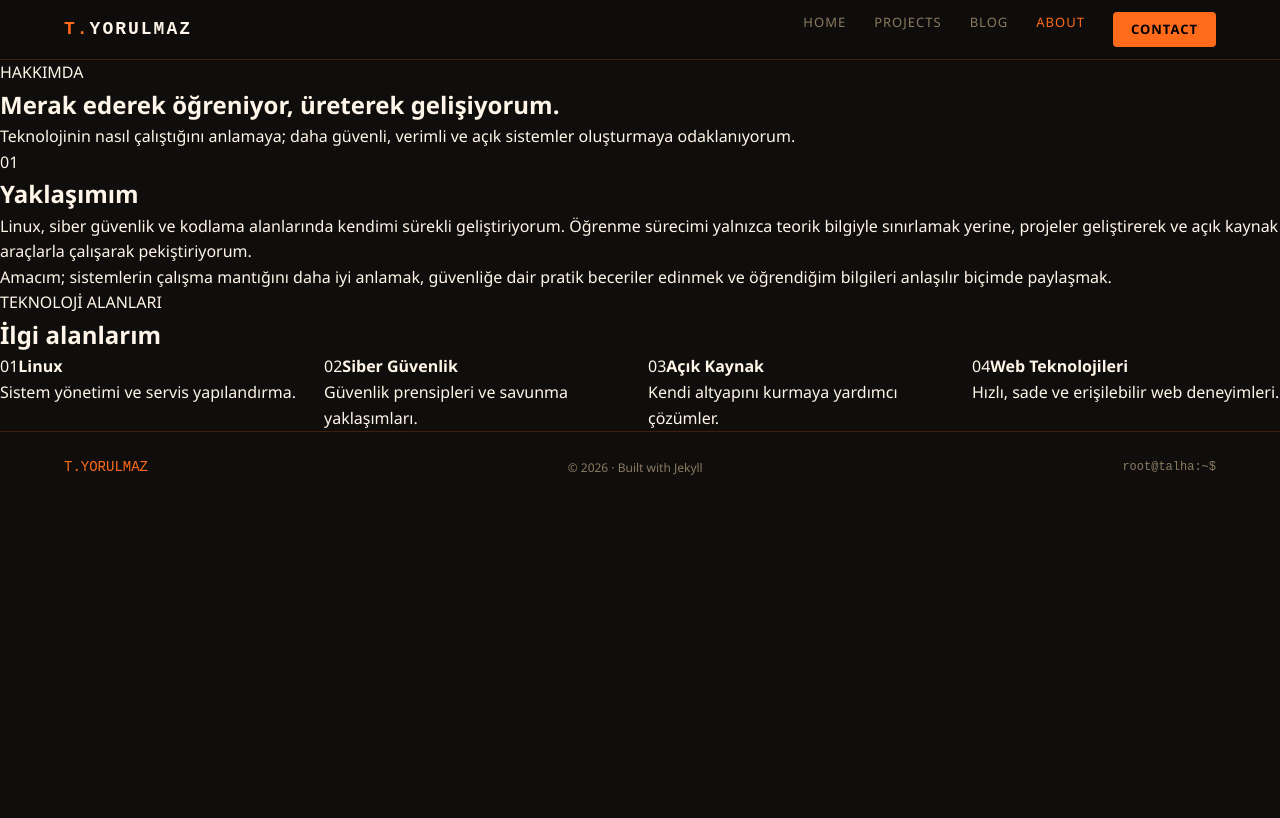
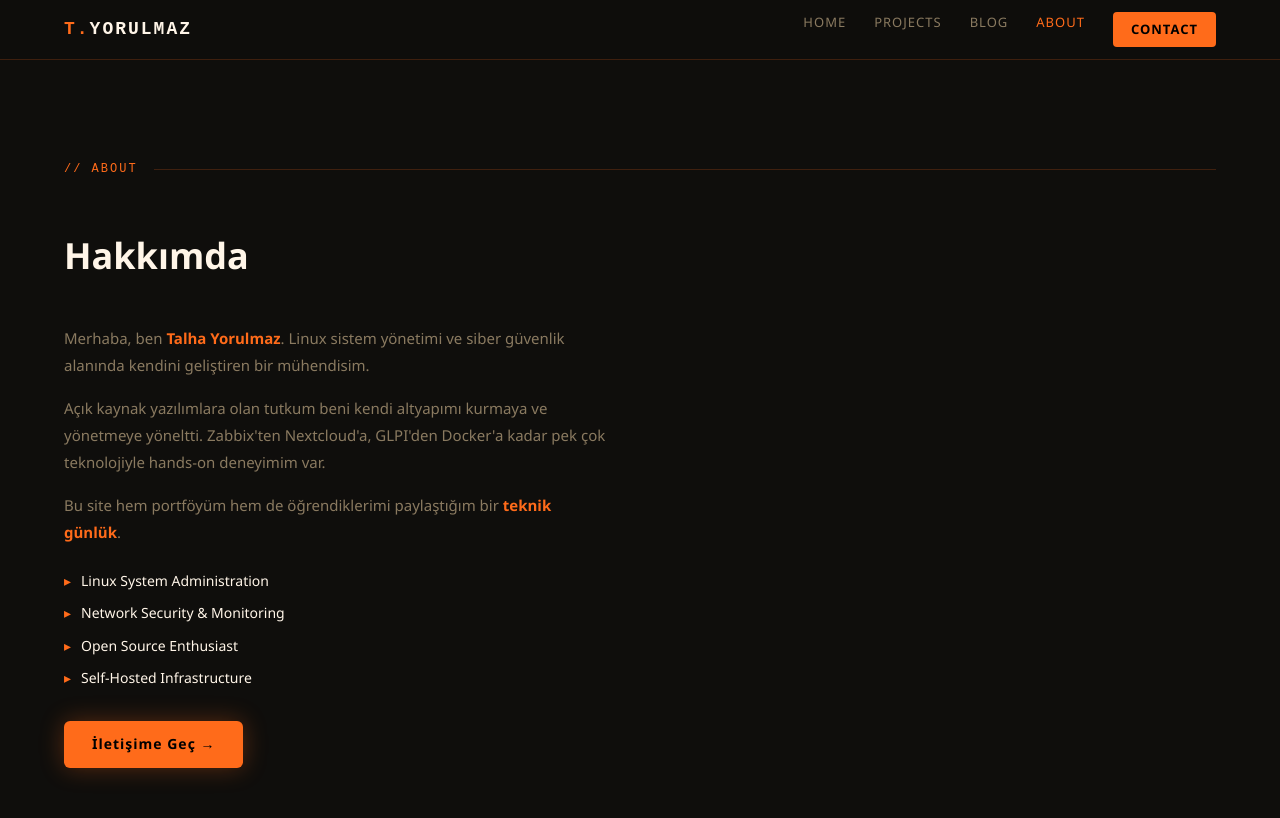
Before and after one commit to talhayrlmz/talhayorulmaz.github.io, a Jekyll site: the page built from about.html, in a window 1280 px wide and 900 px high. Shown: the top 818 px of the window. Built offline with Jekyll 4.4.1, drawn with Linux system fonts in a browser that asks for light colours.

Commit message:
Update about.html

```diff
--- a/about.html
+++ b/about.html
@@ -1,53 +1,30 @@
 ---
 layout: default
-title: "Hakkımda"
-description: "Talha Yorulmaz hakkında — Linux, siber güvenlik ve açık kaynak odaklı kişisel portföy."
+title: About
 ---
 
-<section class="page-hero">
-  <div class="container narrow">
-    <p class="eyebrow">HAKKIMDA</p>
-    <h1>Merak ederek öğreniyor, üreterek gelişiyorum.</h1>
-    <p>
-      Teknolojinin nasıl çalıştığını anlamaya; daha güvenli, verimli ve açık
-      sistemler oluşturmaya odaklanıyorum.
-    </p>
-  </div>
-</section>
-
-<section class="section">
-  <div class="container about-layout">
-    <div class="about-statement">
-      <span class="section-number">01</span>
-      <h2>Yaklaşımım</h2>
+<div class="section-wrap" style="min-height:100vh;padding-top:100px">
+  <div class="section-inner">
+    <div class="section-header">
+      <span class="section-tag">// ABOUT</span>
+      <div class="section-line"></div>
     </div>
 
-    <div class="prose">
-      <p>
-        Linux, siber güvenlik ve kodlama alanlarında kendimi sürekli geliştiriyorum.
-        Öğrenme sürecimi yalnızca teorik bilgiyle sınırlamak yerine, projeler
-        geliştirerek ve açık kaynak araçlarla çalışarak pekiştiriyorum.
-      </p>
-      <p>
-        Amacım; sistemlerin çalışma mantığını daha iyi anlamak, güvenliğe dair
-        pratik beceriler edinmek ve öğrendiğim bilgileri anlaşılır biçimde paylaşmak.
-      </p>
-    </div>
-  </div>
-</section>
+    <div class="about-grid">
+      <div class="about-text">
+        <h2 class="section-title">Hakkımda</h2>
+        <p>Merhaba, ben <strong>Talha Yorulmaz</strong>. Linux sistem yönetimi ve siber güvenlik alanında kendini geliştiren bir mühendisim.</p>
+        <p>Açık kaynak yazılımlara olan tutkum beni kendi altyapımı kurmaya ve yönetmeye yöneltti. Zabbix'ten Nextcloud'a, GLPI'den Docker'a kadar pek çok teknolojiyle hands-on deneyimim var.</p>
+        <p>Bu site hem portföyüm hem de öğrendiklerimi paylaştığım bir <strong>teknik günlük</strong>.</p>
+        <ul class="about-list">
+          <li>Linux System Administration</li>
+          <li>Network Security & Monitoring</li>
+          <li>Open Source Enthusiast</li>
+          <li>Self-Hosted Infrastructure</li>
+        </ul>
+        <div style="margin-top:32px">
+          <a href="mailto:{{ site.author.email }}" class="btn-primary">İletişime Geç →</a>
+        </div>
+      </div>
 
-<section class="section section-alt">
-  <div class="container">
-    <div class="section-heading">
-      <p class="eyebrow">TEKNOLOJİ ALANLARI</p>
-      <h2>İlgi alanlarım</h2>
-    </div>
-
-    <div class="skills-grid">
-      <div class="skill-item"><span>01</span><strong>Linux</strong><p>Sistem yönetimi ve servis yapılandırma.</p></div>
-      <div class="skill-item"><span>02</span><strong>Siber Güvenlik</strong><p>Güvenlik prensipleri ve savunma yaklaşımları.</p></div>
-      <div class="skill-item"><span>03</span><strong>Açık Kaynak</strong><p>Kendi altyapını kurmaya yardımcı çözümler.</p></div>
-      <div class="skill-item"><span>04</span><strong>Web Teknolojileri</strong><p>Hızlı, sade ve erişilebilir web deneyimleri.</p></div>
-    </div>
-  </div>
-</section>
+      <div>
```
